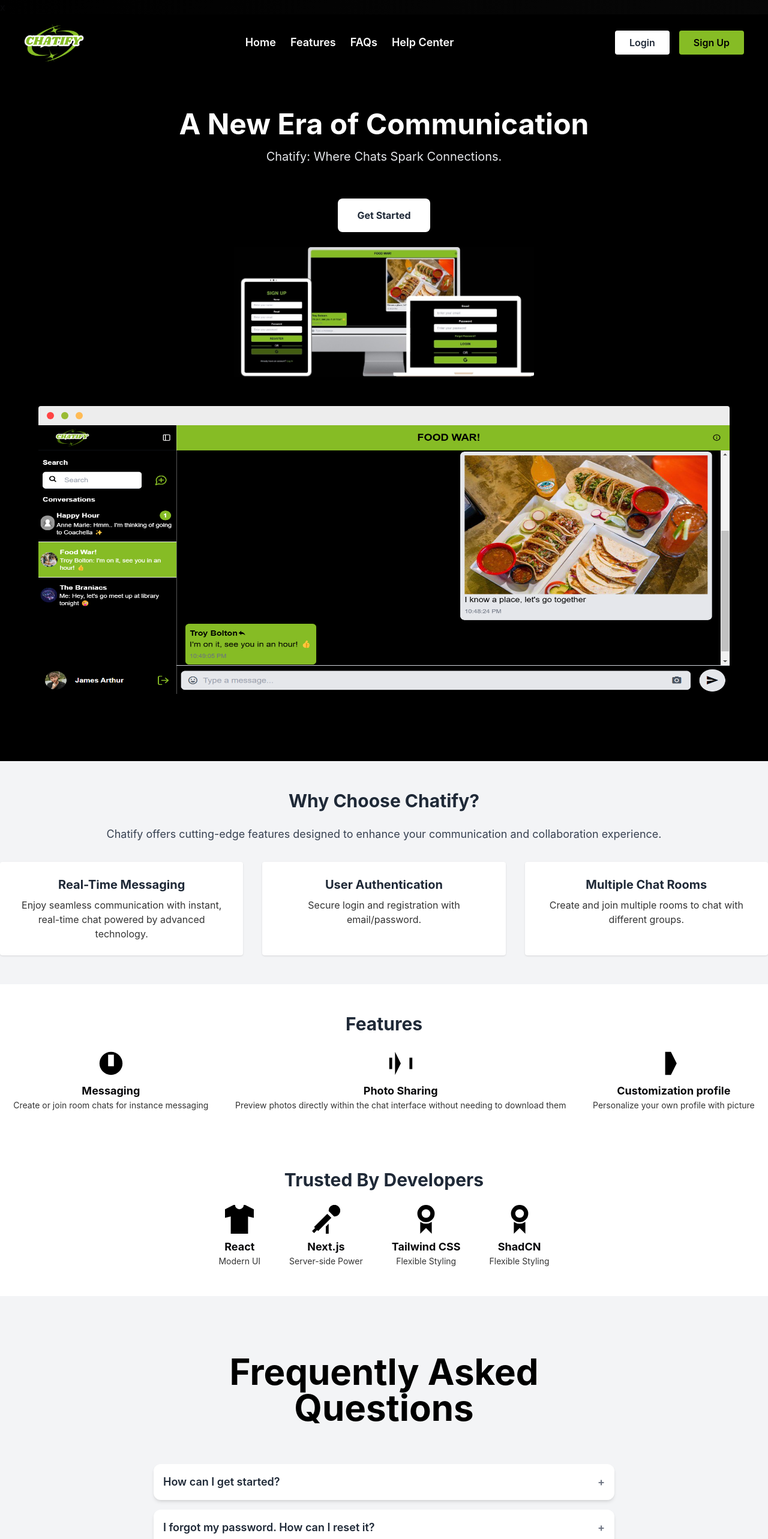
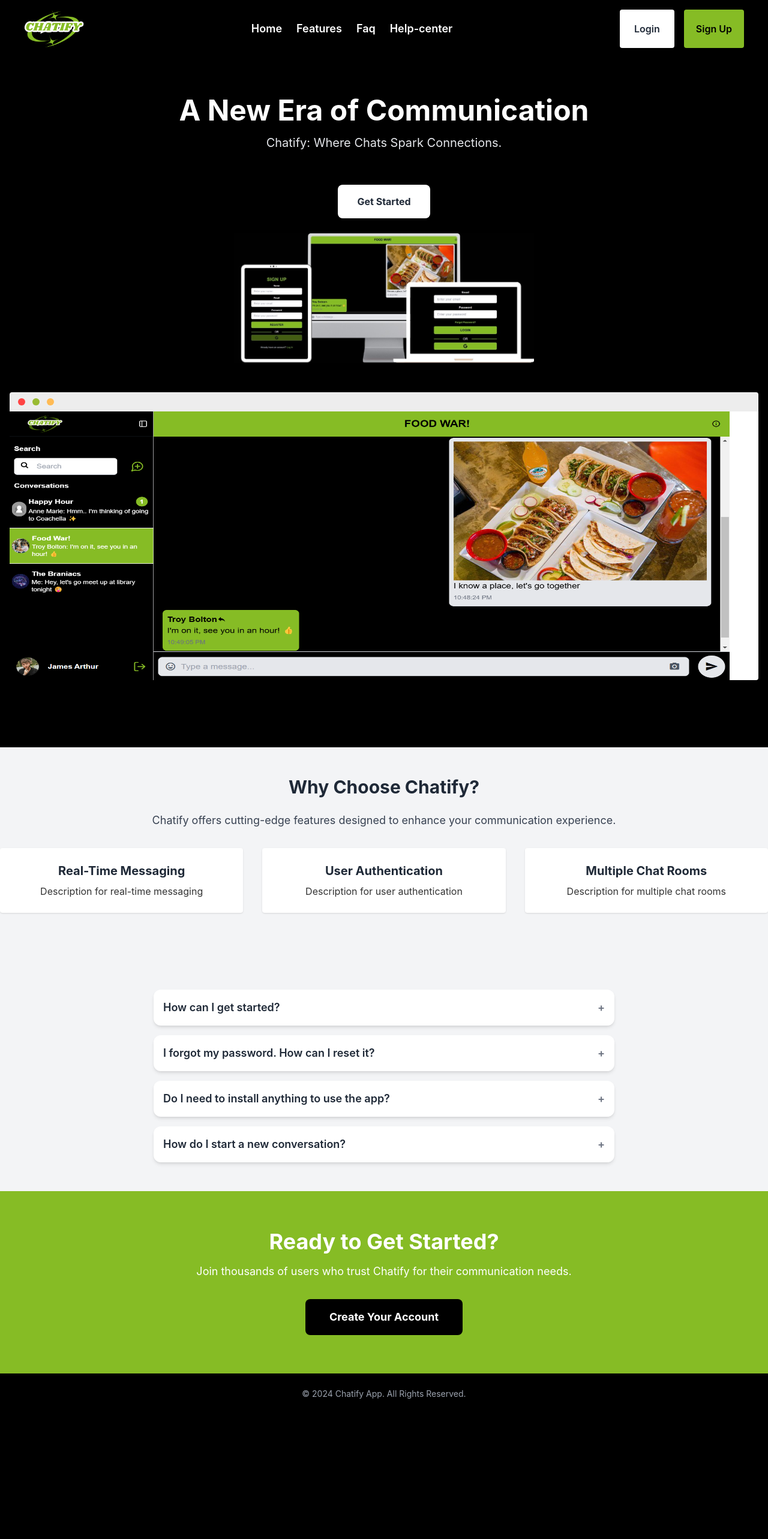
Before and after one commit to NurFakhiraMohdSaufi/Chatify, a Next.js app: page / in a window 1280 px wide. Shown: the top 2566 px of the page at 60% size. After the commit the page ends 2358 px from the top, so only its background shows below. Built offline with nearby package versions, Linux system fonts and the light colour scheme.

Commit message:
Enhance interface

```diff
--- a/src/app/chat/Chat.tsx
+++ b/src/app/chat/Chat.tsx
@@ -1,3 +1,4 @@
+'use-client';
 import '@/styles/Chat.css';
 import '@mdi/font/css/materialdesignicons.min.css';
 
--- a/src/app/home/page.tsx
+++ b/src/app/home/page.tsx
@@ -46,7 +46,7 @@ export default function Home() {
                 toggleSidebar={toggleSidebar}
             />
 
-            {!isSidebarOpen && <SidebarTrigger onClick={toggleSidebar} />}
+            <SidebarTrigger onClick={toggleSidebar} />
             {!isInChat ? <LandingPage /> : room && <Room room={room} />}
         </SidebarProvider>
     );
--- a/src/app/page.tsx
+++ b/src/app/page.tsx
@@ -12,35 +12,24 @@ import devicesMockup from '@/images/device-mockup.jpg';
 
 export default function Dashboard() {
     const router = useRouter();
+    const [isMenuOpen, setIsMenuOpen] = useState(false);
+    const [openAnswers, setOpenAnswers] = useState<{[key: string]: boolean}>(
+        {},
+    );
 
-    const navigateTo = (path: string) => {
-        router.push(path);
-    };
-
-    const [openAnswers, setOpenAnswers] = useState<{[key: string]: boolean}>({
-        1: false,
-        2: false,
-        3: false,
-        4: false,
-    });
+    const toggleMenu = () => setIsMenuOpen(!isMenuOpen);
+    const navigateTo = (path: string) => router.push(path);
+    const scrollToSection = (sectionId: string) =>
+        document
+            .getElementById(sectionId)
+            ?.scrollIntoView({behavior: 'smooth'});
 
     const toggleAnswer = (index: number) => {
-        setOpenAnswers((prev) => ({
-            ...prev,
-            [index]: !prev[index],
-        }));
-    };
-
-    const scrollToSection = (sectionId: string) => {
-        const section = document.getElementById(sectionId);
-        if (section) {
-            section.scrollIntoView({behavior: 'smooth'});
-        }
+        setOpenAnswers((prev) => ({...prev, [index]: !prev[index]}));
     };
 
     return (
         <div className='gradient flex flex-col min-h-screen bg-black'>
-            x{' '}
             <nav className='flex items-center justify-between flex-wrap bg-black p-4'>
                 <div className='container mx-auto flex justify-between items-center px-6'>
                     <div className='flex items-center space-x-4'>
@@ -52,49 +41,61 @@ export default function Dashboard() {
                             alt='Chatify Logo'
                         />
                     </div>
-                    <div className='flex space-x-6 bg-black'>
+                    <div className='hidden md:flex space-x-6'>
+                        {['home', 'features', 'faq', 'help-center'].map(
+                            (section) => (
                                 <button
-                            onClick={() => scrollToSection('hero')}
+                                    key={section}
+                                    onClick={() => scrollToSection(section)}
                                     className='text-white text-lg font-semibold hover:text-primary-700 transition duration-300'
                                 >
-                            Home
+                                    {section.charAt(0).toUpperCase() +
+                                        section.slice(1)}
                                 </button>
+                            ),
+                        )}
+                    </div>
+                    <div className='md:hidden'>
                         <button
-                            onClick={() => scrollToSection('features')}
-                            className='text-white text-lg font-semibold hover:text-primary-700 transition duration-300'
+                            onClick={toggleMenu}
+                            className='text-white text-2xl'
                         >
-                            Features
-                        </button>
-                        <button
-                            onClick={() => scrollToSection('faq')}
-                            className='text-white text-lg font-semibold hover:text-primary-700 transition duration-300'
-                        >
-                            FAQs
-                        </button>
-                        <button
-                            onClick={() => scrollToSection('help-center')}
-                            className='text-white text-lg font-semibold hover:text-primary-700 transition duration-300'
-                        >
-                            Help Center
+                            {isMenuOpen ? '✖' : '☰'}
                         </button>
                     </div>
-                    <div className='space-x-4'>
+                    {isMenuOpen && (
+                        <div className='absolute top-16 right-0 w-full bg-black p-4 md:hidden'>
+                            {['home', 'features', 'faq', 'help-center'].map(
+                                (section) => (
+                                    <button
+                                        key={section}
+                                        onClick={() => scrollToSection(section)}
+                                        className='text-white text-lg font-semibold block py-2'
+                                    >
+                                        {section.charAt(0).toUpperCase() +
+                                            section.slice(1)}
+                                    </button>
+                                ),
+                            )}
+                        </div>
+                    )}
+                    <div className='space-x-4 flex justify-center'>
                         <button
                             onClick={() => navigateTo('/login')}
-                            className='px-6 py-2 rounded bg-white text-gray-800 font-semibold hover:bg-gray-200 transition duration-300'
+                            className='w-full md:w-auto px-6 py-3 rounded bg-white text-gray-800 font-semibold hover:bg-gray-200 transition duration-300'
                         >
                             Login
                         </button>
                         <button
                             onClick={() => navigateTo('/register')}
-                            className='px-6 py-2 rounded bg-[#86bc25] text-black font-semibold hover:bg-green-800 transition duration-300'
+                            className='w-full md:w-auto px-6 py-3 rounded bg-chatify text-black font-semibold hover:bg-white transition duration-300'
                         >
                             Sign Up
                         </button>
                     </div>
                 </div>
             </nav>
-            {/* Hero Section */}
+
             <header
                 id='hero'
                 className='container mx-auto flex flex-col items-center text-center py-16 px-4 bg-black'
@@ -107,11 +108,10 @@ export default function Dashboard() {
                 </p>
                 <button
                     onClick={() => navigateTo('/register')}
-                    className='px-8 py-4 m-6 bg-white text-gray-800 rounded-lg font-bold shadow-lg hover:bg-[#86BC25] hover:text-gray-900 transform transition-all duration-300 ease-in-out hover:scale-105 active:scale-95 focus:outline-none cursor-pointer'
+                    className='px-8 py-4 m-6 bg-white text-gray-800 rounded-lg font-bold shadow-lg hover:bg-[#86BC25] hover:text-gray-900 transition-all'
                 >
                     Get Started
                 </button>
-
                 <div>
                     <Image
                         src={devicesMockup}
@@ -121,147 +121,71 @@ export default function Dashboard() {
                         className='transition-all duration-300 transform hover:scale-105 hover:shadow-2xl'
                     />
                 </div>
-
-                <div className='flex items-center w-full content-end'>
-                    <div className='browser-mockup flex flex-1 m-3 md:px-0 md:m-12 bg-white w-full rounded transition-all duration-300 transform hover:scale-105 hover:shadow-2xl'>
+                <div className='browser-mockup flex m-3 md:m-12 bg-white w-full rounded transition-all duration-300 transform hover:scale-105 hover:shadow-2xl'>
                     <Image
                         src={dashImage}
                         width={1200}
                         height={1000}
-                            alt='Chatify Logo'
+                        alt='Dashboard Mockup'
                     />
                 </div>
-                </div>
             </header>
-            {/* Why Choose Chatify Section */}
-            <section className='bg-gray-100 py-12'>
-                <div className='container mx-auto text-center'>
+
+            <section className='bg-gray-100 py-12 text-center'>
                 <h2 className='text-3xl font-bold text-gray-800 mb-6'>
                     Why Choose Chatify?
                 </h2>
                 <p className='text-lg text-gray-700 mb-8'>
                     Chatify offers cutting-edge features designed to enhance
-                        your communication and collaboration experience.
+                    your communication experience.
                 </p>
                 <div className='grid grid-cols-1 md:grid-cols-3 gap-8'>
-                        <div className='bg-white p-6 rounded shadow hover:shadow-lg transform transition-all duration-300 hover:scale-105'>
+                    {[
+                        'Real-Time Messaging',
+                        'User Authentication',
+                        'Multiple Chat Rooms',
+                    ].map((title, index) => (
+                        <div
+                            key={index}
+                            className='bg-white p-6 rounded shadow hover:shadow-lg transform transition-all duration-300 hover:scale-105'
+                        >
                             <h3 className='text-xl font-bold text-gray-800 mb-2'>
-                                Real-Time Messaging
+                                {title}
                             </h3>
                             <p className='text-gray-600'>
-                                Enjoy seamless communication with instant,
-                                real-time chat powered by advanced technology.
+                                Description for {title.toLowerCase()}
                             </p>
                         </div>
-                        <div className='bg-white p-6 rounded shadow hover:shadow-lg transform transition-all duration-300 hover:scale-105'>
-                            <h3 className='text-xl font-bold text-gray-800 mb-2'>
-                                User Authentication
-                            </h3>
-                            <p className='text-gray-600'>
-                                Secure login and registration with
-                                email/password.
-                            </p>
-                        </div>
-                        <div className='bg-white p-6 rounded shadow hover:shadow-lg transform transition-all duration-300 hover:scale-105'>
-                            <h3 className='text-xl font-bold text-gray-800 mb-2'>
-                                Multiple Chat Rooms
-                            </h3>
-                            <p className='text-gray-600'>
-                                Create and join multiple rooms to chat with
-                                different groups.
-                            </p>
-                        </div>
-                    </div>
+                    ))}
                 </div>
             </section>
-            {/* Premium Features Section */}
-            <section id='features' className='bg-white py-12'>
-                <div className='container mx-auto text-center'>
-                    <h2 className='text-3xl font-bold text-gray-800 mb-6'>
-                        Features
-                    </h2>
-                    <div className='flex flex-col lg:flex-row justify-around items-center'>
-                        <FeatureCard
-                            title='Messaging'
-                            description='Create or join room chats for instance messaging'
-                            iconPath='M10 2a8 8 0 100 16 8 8 0 000-16zM8 4h4v8H8z'
-                        />
-                        <FeatureCard
-                            title='Photo Sharing'
-                            description='Preview photos directly within the chat interface without needing to download them'
-                            iconPath='M6 2l4 8-4 8V2zM2 6h2v8H2zm14 0h2v8h-2z'
-                        />
-                        <FeatureCard
-                            title='Customization profile'
-                            description='Personalize your own profile with picture'
-                            iconPath='M8 2l4 8-4 8H4V2z'
-                        />
-                    </div>
-                </div>
-            </section>
-            {/* Features Section */}
-            <section className='bg-white py-12'>
-                <div className='container mx-auto text-center'>
-                    <h2 className='text-2xl lg:text-3xl font-bold text-gray-800 mb-6'>
-                        Trusted By Developers
-                    </h2>
-                    <div className='flex justify-center items-center space-x-12'>
-                        <FeatureCard
-                            title='React'
-                            description='Modern UI'
-                            iconPath='M7 0H6L0 3v6l4-1v12h12V8l4 1V3l-6-3h-1a3 3 0 0 1-6 0z'
-                        />
-                        <FeatureCard
-                            title='Next.js'
-                            description='Server-side Power'
-                            iconPath='M15.75 8l-3.74-3.75a3.99 3.99 0 0 1 6.82-3.08A4 4 0 0 1 15.75 8zM1.85 15.3l9.2-9.19 2.83 2.83-9.2 9.2-2.82-2.84zm-1.4 2.83l2.11-2.12 1.42 1.42-2.12 2.12-1.42-1.42zM10 15l2-2v7h-2v-5z'
-                        />
-                        <FeatureCard
-                            title='Tailwind CSS'
-                            description='Flexible Styling'
-                            iconPath='M10 12a6 6 0 1 1 0-12 6 6 0 0 1 0 12zm0-3a3 3 0 1 0 0-6 3 3 0 0 0 0 6zm4 2.75V20l-4-4-4 4v-8.25a6.97 6.97 0 0 0 8 0z'
-                        />
-                        <FeatureCard
-                            title='ShadCN'
-                            description='Flexible Styling'
-                            iconPath='M10 12a6 6 0 1 1 0-12 6 6 0 0 1 0 12zm0-3a3 3 0 1 0 0-6 3 3 0 0 0 0 6zm4 2.75V20l-4-4-4 4v-8.25a6.97 6.97 0 0 0 8 0z'
-                        />
-                    </div>
-                </div>
-            </section>
-            {/* FAQ Section */}
-            <section id='faq' className='py-12 bg-gray-100 sm:py-16 lg:py-24'>
-                <div className='px-6 mx-auto sm:px-8 lg:px-10 max-w-7xl'>
-                    <div className='max-w-2xl mx-auto text-center'>
-                        <h2 className='text-4xl font-bold leading-tight text-black sm:text-5xl lg:text-6xl mb-8'>
-                            Frequently Asked Questions
-                        </h2>
-                    </div>
-                    <div className='max-w-3xl mx-auto mt-8 space-y-4 md:mt-16'>
+
+            <section id='faq' className='py-12 bg-gray-100'>
+                <div className='max-w-3xl mx-auto mt-8 space-y-4'>
                     {[
                         {
                             question: 'How can I get started?',
-                                answer: 'Getting started is easy! To get started, simply create an account or log in if you already have one. Once logged in, you can start chatting with your friends, family, or colleagues.',
+                            answer: 'Getting started is easy! Create an account or log in to start chatting.',
                         },
                         {
                             question:
                                 'I forgot my password. How can I reset it?',
-                                answer: 'Click on the “Forgot Password” link on the login page, enter your registered email address, and follow the instructions sent to your inbox to reset your password.',
+                            answer: 'Click “Forgot Password” to reset your password.',
                         },
                         {
                             question:
                                 'Do I need to install anything to use the app?',
-                                answer: 'No, Chatify is entirely web-based, so there’s no need to download or install anything. Simply visit the app URL in your browser to start using it.',
+                            answer: 'No, Chatify is web-based.',
                         },
                         {
                             question: 'How do I start a new conversation?',
-                                answer: 'To start a new conversation, click on the add new room icon. You can then send your first message.',
+                            answer: 'Click the add new room icon to start a chat.',
                         },
                     ].map((item, index) => (
                         <div
                             key={index}
                             onClick={() => toggleAnswer(index)}
-                                className='cursor-pointer p-4 rounded-xl bg-white shadow-md hover:bg-gray-100 transition-all duration-300 transform hover:scale-105'
+                            className='cursor-pointer p-4 rounded-xl bg-white shadow-md hover:bg-gray-100 transition-all'
                         >
                             <div className='flex items-center justify-between'>
                                 <h3 className='text-lg font-semibold text-gray-800'>
@@ -279,42 +203,8 @@ export default function Dashboard() {
                         </div>
                     ))}
                 </div>
-                </div>
             </section>
-            {/* Help Center Section */}
-            <section id='help-center' className='bg-gray-100 py-12'>
-                <div className='container mx-auto text-center'>
-                    <h2 className='text-3xl font-bold text-gray-800 mb-6'>
-                        Help Center
-                    </h2>
-                    <div className='space-y-6'>
-                        <div className='text-lg text-gray-700'>
-                            <p className='font-semibold'>Email us:</p>
-                            <p>
-                                Email us for general queries, including
-                                marketing and partnership opportunities.
-                            </p>
-                            <a
-                                href='mailto:hello@chatify.com'
-                                className='text-green-700 font-semibold hover:text-green-800'
-                            >
-                                hello@chatify.com
-                            </a>
-                        </div>
-                        <div className='text-lg text-gray-700'>
-                            <p className='font-semibold'>Call us:</p>
-                            <p>
-                                Call us to speak to a member of our team. We are
-                                always happy to help.
-                            </p>
-                            <p className='font-semibold text-green-700'>
-                                +1 (646) 786-5060
-                            </p>
-                        </div>
-                    </div>
-                </div>
-            </section>
-            {/* Call-to-Action Section */}
+
             <section className='bg-[#86BC25] text-white py-16'>
                 <div className='container mx-auto text-center'>
                     <h2 className='text-4xl font-bold mb-4'>
@@ -326,13 +216,13 @@ export default function Dashboard() {
                     </p>
                     <button
                         onClick={() => navigateTo('/register')}
-                        className='px-12 py-4 bg-black text-white rounded-lg font-bold text-lg shadow-mdtransform transition-all duration-300 ease-in-out hover:scale-105 active:scale-95 focus:outline-none cursor-pointer hover:bg-white hover:text-black'
+                        className='px-10 py-4 bg-black text-white rounded-lg font-bold text-lg shadow-mdtransform transition-all duration-300 ease-in-out hover:scale-105 active:scale-95 focus:outline-none cursor-pointer hover:bg-white hover:text-black'
                     >
                         Create Your Account
                     </button>
                 </div>
             </section>
-            {/* Footer */}
+
             <footer className='bg-black text-gray-400 py-6'>
                 <div className='container mx-auto text-center'>
                     <p className='text-sm'>
@@ -343,25 +233,3 @@ export default function Dashboard() {
         </div>
     );
 }
-
-interface card {
-    title: string;
-    description: string;
-    iconPath: string;
-}
-
-function FeatureCard({title, description, iconPath}: card) {
-    return (
-        <div className='flex flex-col items-center'>
-            <svg
-                className='h-12 w-12 text-gray-500 mb-2'
-                xmlns='http://www.w3.org/2000/svg'
-                viewBox='0 0 20 20'
-            >
-                <path d={iconPath} />
-            </svg>
-            <h3 className='text-lg font-bold'>{title}</h3>
-            <p className='text-sm text-gray-600'>{description}</p>
-        </div>
-    );
-}
```
Also changed, not shown: src/app/home/LandingPage.tsx (+7 -2 lines), src/components/sidebar/app-sidebar.tsx (+33 -5 lines), src/styles/Auth.css (+38 -6 lines). Lines whose indentation alone changed are shown as unchanged.
